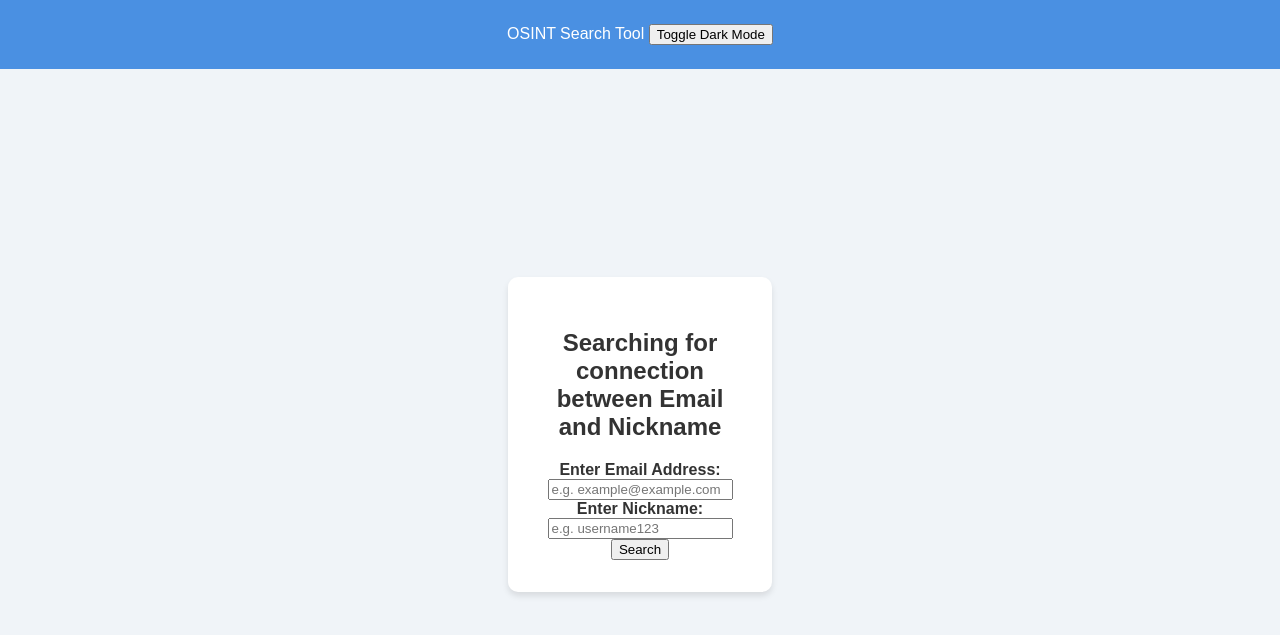
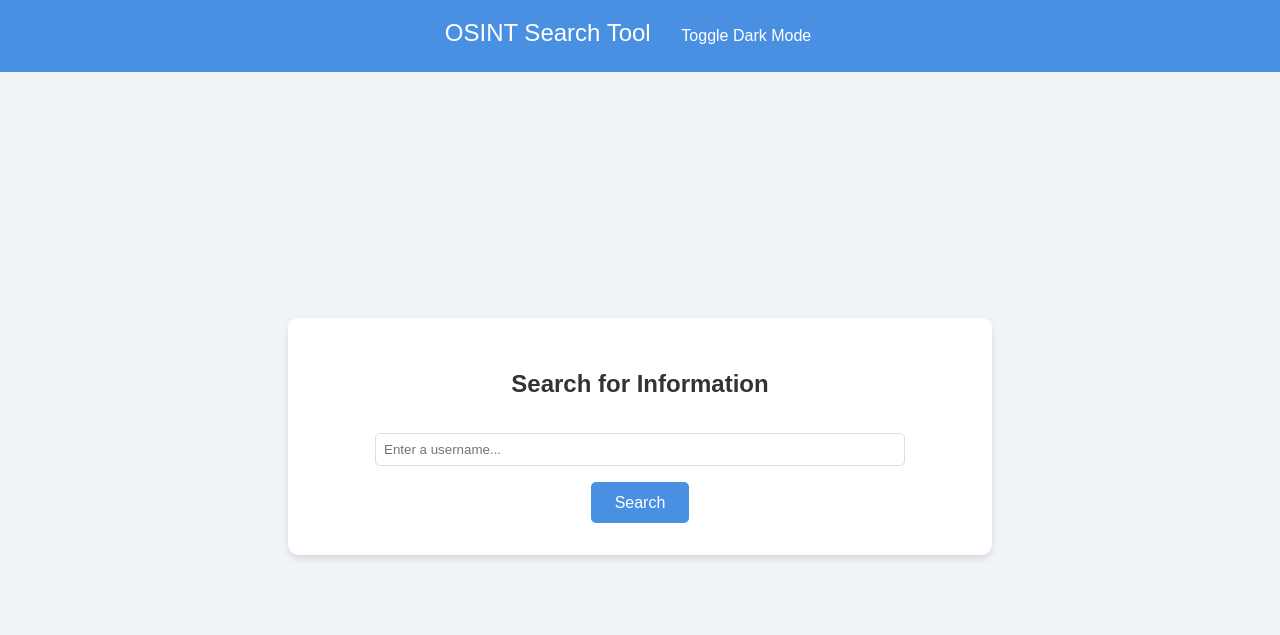
Before and after one commit to Gluszka13/hamed, a Flask app: page /tool2 in a window 1280 px wide. Shown: the top 635 px of the page. Run offline with Flask 3, Linux system fonts and the light colour scheme.

Commit message:
add tool2 whatsmyname

```diff
--- a/server.py
+++ b/server.py
@@ -1,5 +1,5 @@
-from flask import Flask, request, render_template, flash, redirect, url_for
-import subprocess
+from flask import Flask, request, render_template, flash, redirect, send_file, url_for
+import subprocess, os
 
 app = Flask(__name__)
 app.secret_key = 'your_secret_key'  # Wymagane dla funkcji flash
@@ -39,12 +39,42 @@ def tool1():
 # Podstrona Tool 2 z obsługą flash
 @app.route("/tool2", methods=['GET', 'POST'])
 def tool2():
+    message = ""   # Komunikat po wpisaniu frazy
+    results = ""   # Wyniki narzędzia OSINT
+    report_file = ""  # Ścieżka do pliku HTML z raportem
+
+    # Ustaw bazowy folder projektu względem lokalizacji server.py
+    base_dir = os.path.dirname(os.path.abspath(__file__))
+    hamed_dir = os.path.join(base_dir, "hamed")  # Ścieżka do folderu `hamed`
+
     if request.method == 'POST':
-        # Wyświetlenie komunikatu „Please, first pay”
-        flash("Please, first pay", "info")
-        return redirect(url_for('tool2'))  # Odświeżenie strony
+        # Pobranie frazy z formularza
+        search_phrase = request.form.get('text_input', '')
 
-    return render_template("tool2.html")
+        if search_phrase:
+            message = f"You searched for: {search_phrase}"
+            try:
+                # Ścieżka do pliku raportu w folderze `hamed`
+                report_file = os.path.join(hamed_dir, f"whatsmyname_report_{search_phrase}.html")
+
+                # Komenda uruchamiająca skrypt WhatsMyName
+                command = f"python3 WhatsMyName-Python/whatsmyname.py -u '{search_phrase}'"
+                process = subprocess.run(command, shell=True, capture_output=True, text=True)
+
+                # Pobieranie wyników z procesu
+                if process.returncode == 0:
+                    if os.path.exists(report_file):
+                        return send_file(report_file)  # Zwraca wygenerowany raport jako stronę HTML
+                    else:
+                        results = "Report file not found, but command executed successfully."
+                else:
+                    results = f"Error: {process.stderr}"
+            except Exception as e:
+                results = f"An error occurred: {str(e)}"
+        else:
+            message = "Please enter a search phrase."
+
+    return render_template("tool2.html", message=message, results=results)
 
 # Podstrona Tool 3
 @app.route("/tool3")
--- a/templates/tool2.html
+++ b/templates/tool2.html
@@ -3,63 +3,90 @@
 <head>
     <meta charset="UTF-8">
     <meta name="viewport" content="width=device-width, initial-scale=1.0">
-    <title>Tool 2</title>
+    <title>OSINT Search Tool</title>
     <link rel="stylesheet" href="{{ url_for('static', filename='style.css') }}">
     <script src="{{ url_for('static', filename='script.js') }}" defer></script>
     <style>
-        .tooltip {
-            position: absolute;
-            background-color: #f9c74f;
+        body {
+            font-family: Arial, sans-serif;
+            background-color: #f0f4f8;
+            margin: 0;
+            padding: 0;
+            display: flex;
+            flex-direction: column;
+            min-height: 100vh;
             color: #333;
-            padding: 0.5rem 1rem;
+        }
+        header {
+            background-color: #4a90e2;
+            color: white;
+            padding: 1rem;
+            text-align: center;
+            font-size: 1.5rem;
+        }
+        main {
+            flex: 1;
+            display: flex;
+            justify-content: center;
+            align-items: center;
+        }
+        .container {
+            background-color: white;
+            padding: 2rem;
+            border-radius: 10px;
+            box-shadow: 0 4px 6px rgba(0, 0, 0, 0.1);
+            text-align: center;
+            width: 50%;
+        }
+        input[type="text"] {
+            width: 80%;
+            padding: 0.5rem;
+            margin: 1rem 0;
+            border: 1px solid #ddd;
             border-radius: 5px;
-            box-shadow: 0 4px 6px rgba(0, 0, 0, 0.1);
-            font-size: 0.9rem;
-            display: none; /* Domyślnie ukryte */
-            z-index: 100;
+        }
+        button {
+            background-color: #4a90e2;
+            color: white;
+            border: none;
+            padding: 0.7rem 1.5rem;
+            border-radius: 5px;
+            cursor: pointer;
+            font-size: 1rem;
+        }
+        button:hover {
+            background-color: #357ab8;
+        }
+        pre {
+            background-color: #e9f1fb;
+            padding: 1rem;
+            border-radius: 5px;
+            overflow-x: auto;
+            text-align: left;
         }
     </style>
 </head>
 <body>
     <header>
-        <a href="/" style="text-decoration: none; color: inherit;">OSINT Search Tool</a>
-        <button id="dark-mode-toggle">Toggle Dark Mode</button>
+    <a href="/" style="text-decoration: none; color: inherit;">OSINT Search Tool</a>
+    <button id="dark-mode-toggle">Toggle Dark Mode</button>
     </header>
     <main>
-        <div class="tile-container">
-            <div class="tile">
-                <h2>Searching for connection between Email and Nickname</h2>
-                <form id="search-form" method="POST" action="/tool2">
-                    <label for="email" style="font-weight: bold;">Enter Email Address:</label>
-                    <input type="text" id="email" name="email" placeholder="e.g. example@example.com">
-
-                    <label for="nickname" style="font-weight: bold; margin-top: 1rem;">Enter Nickname:</label>
-                    <input type="text" id="nickname" name="nickname" placeholder="e.g. username123">
-
-                    <button type="submit" id="search-button">Search</button>
-                </form>
-                <div id="tooltip" class="tooltip">Please, first pay</div>
-            </div>
+        <div class="container">
+            <h2>Search for Information</h2>
+            <form method="POST">
+                <input type="text" name="text_input" placeholder="Enter a username..." required>
+                <br>
+                <button type="submit">Search</button>
+            </form>
+            {% if message %}
+                <p><strong>{{ message }}</strong></p>
+            {% endif %}
+            {% if results %}
+                <h3>Results:</h3>
+                <pre>{{ results }}</pre>
+            {% endif %}
         </div>
     </main>
-    <script>
-        // JavaScript to handle tooltip
-        const searchButton = document.getElementById('search-button');
-        const tooltip = document.getElementById('tooltip');
-
-        searchButton.addEventListener('click', (event) => {
-            event.preventDefault(); // Zatrzymaj domyślne zachowanie formularza
-
-            // Pokaż dymek
-            tooltip.style.display = 'block';
-            tooltip.style.left = `${searchButton.offsetLeft}px`;
-            tooltip.style.top = `${searchButton.offsetTop + searchButton.offsetHeight + 5}px`;
-
-            // Ukryj dymek po 3 sekundach
-            setTimeout(() => {
-                tooltip.style.display = 'none';
-            }, 3000);
-        });
-    </script>
 </body>
 </html>
```
Also changed, not shown: whatsmyname_report_drzuber.html (added, +124 -0 lines).
